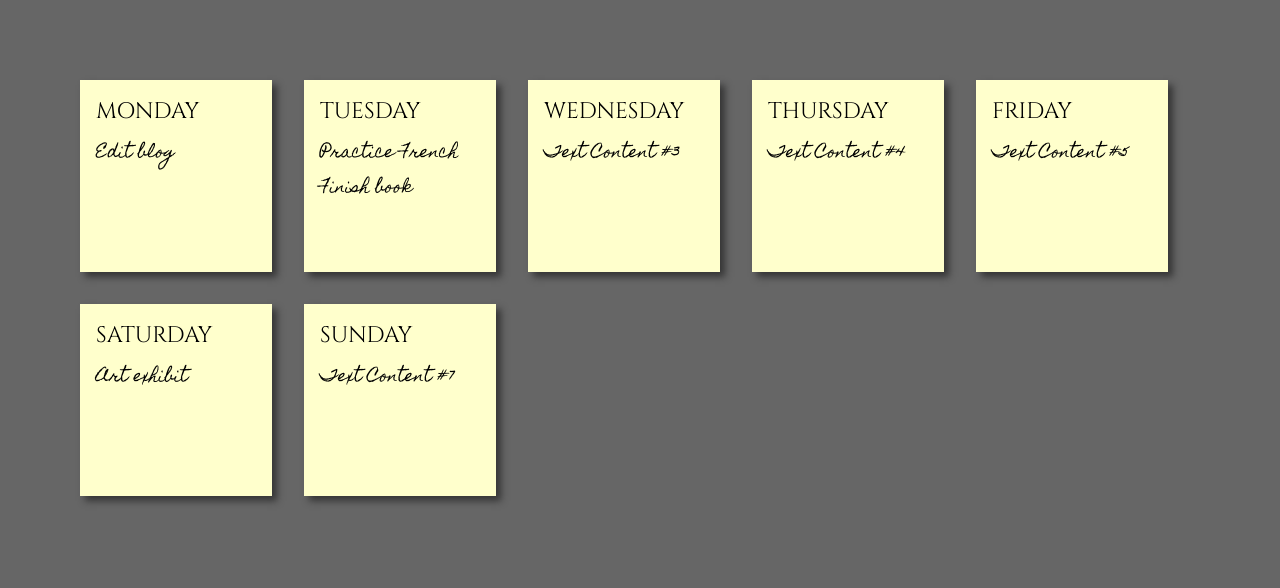
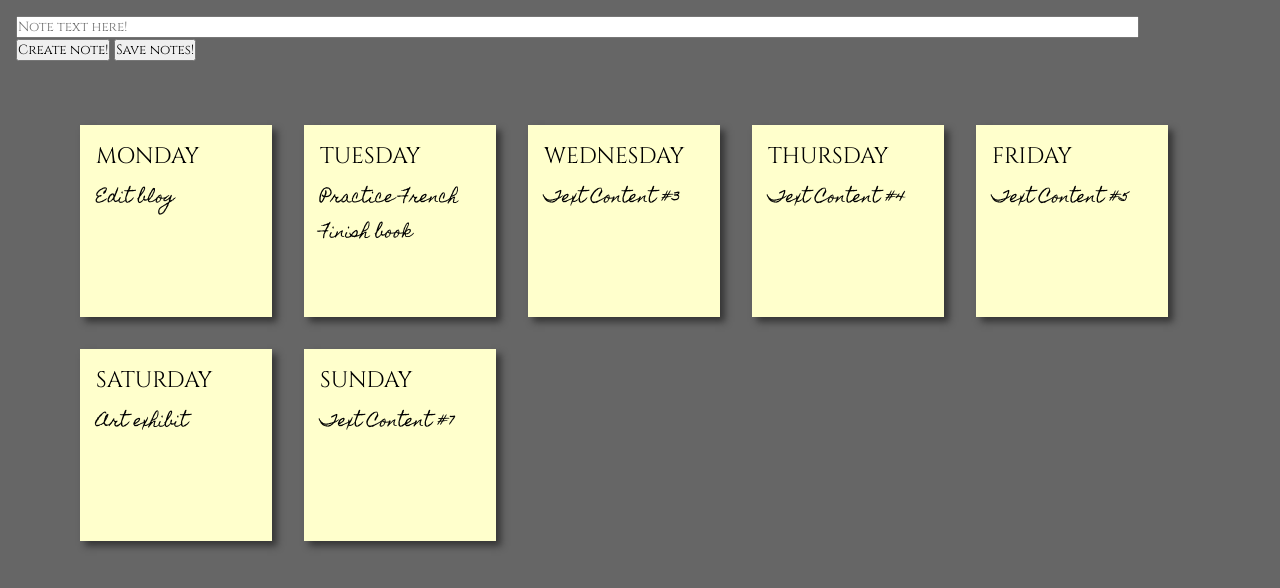
Before and after one commit to halerion/post-its, a plain HTML site: page index.html in a window 1280 px wide. Drawn offline with Linux system fonts and the light colour scheme; files that its build step writes are made by us from their sources.

Commit message:
Create index.html

```diff
--- a/index.html
+++ b/index.html
@@ -5,6 +5,19 @@
         </title>
         <link href="css/main.css" rel="stylesheet" type="text/css" />
 	</head>
+	<body>
+        <div id="note_adder">
+            <form>
+                <input type="text" id="new_note_text" placeholder="Note text here!"
+                       style="width:90%"/>
+                <br/>
+                <input type="button" value="Create note!" class="note_controls"
+                       onclick="create_note($('#new_note_text').val());">
+                <input type="button" value="Save notes!" class="note_controls"
+                       onclick="save_notes();">
+            </form>
+        </div>
+    </body>
 </html>
 <ul>
     <li>
```
